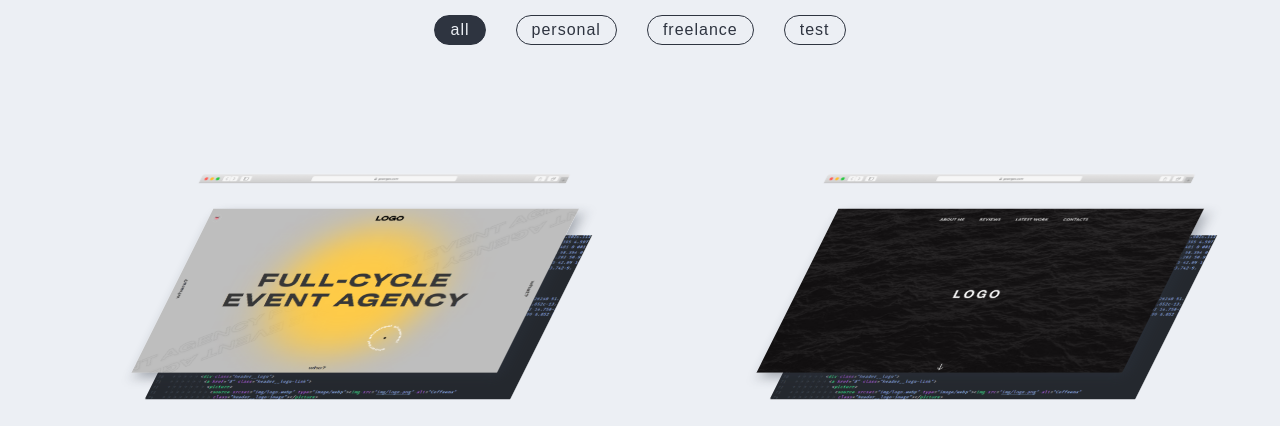
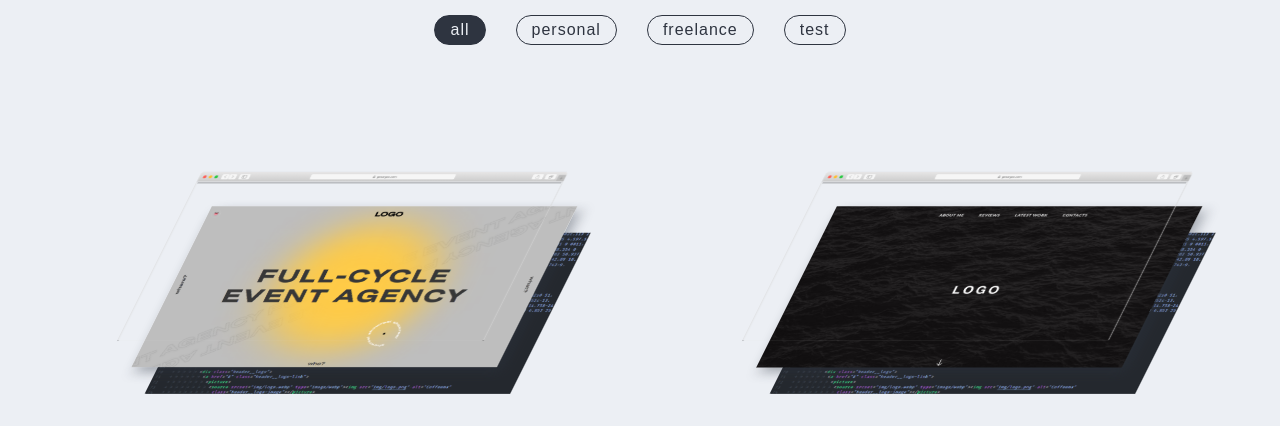
Before and after one commit to gosxrgxx/gosxrgxx.com, a website: page src/index.html in a window 1280 px wide. Shown: the part 361-787 px from the top of the page. Drawn offline with nearby package versions, Linux system fonts and the light colour scheme; files that its build step writes are made by us from their sources; a web font is replaced by a local one.

Commit message:
New image of the safari browser window + update project images

```diff
--- a/src/scss/blocks/projects.scss
+++ b/src/scss/blocks/projects.scss
@@ -57,7 +57,7 @@
 	&__item {
 		position: relative;
 		width: 100%;
-		padding-bottom: 55%;
+		padding-bottom: 54%;
 		margin: 0px 0px 35px 0px;
 
 		transform:
@@ -85,11 +85,11 @@
 			content: " ";
 			display: block;
 			position: absolute;
-			bottom: 5%;
-			left: -0.9%;
-			width: 101.7%;
-			height: 100%;
-			background-image: url(../img/projects/safari.png);
+			bottom: 0;
+			left: -0.6%;
+			width: 101%;
+			height: 104.7%;
+			background-image: url(../img/projects/safari.svg);
 			background-size: cover;
 			transform: translateZ(50px);
 
```
Also changed, not shown: src/img/projects/personal2.png, src/img/projects/safari.png (deleted), src/img/projects/safari.svg (added), src/img/projects/test2.png.
